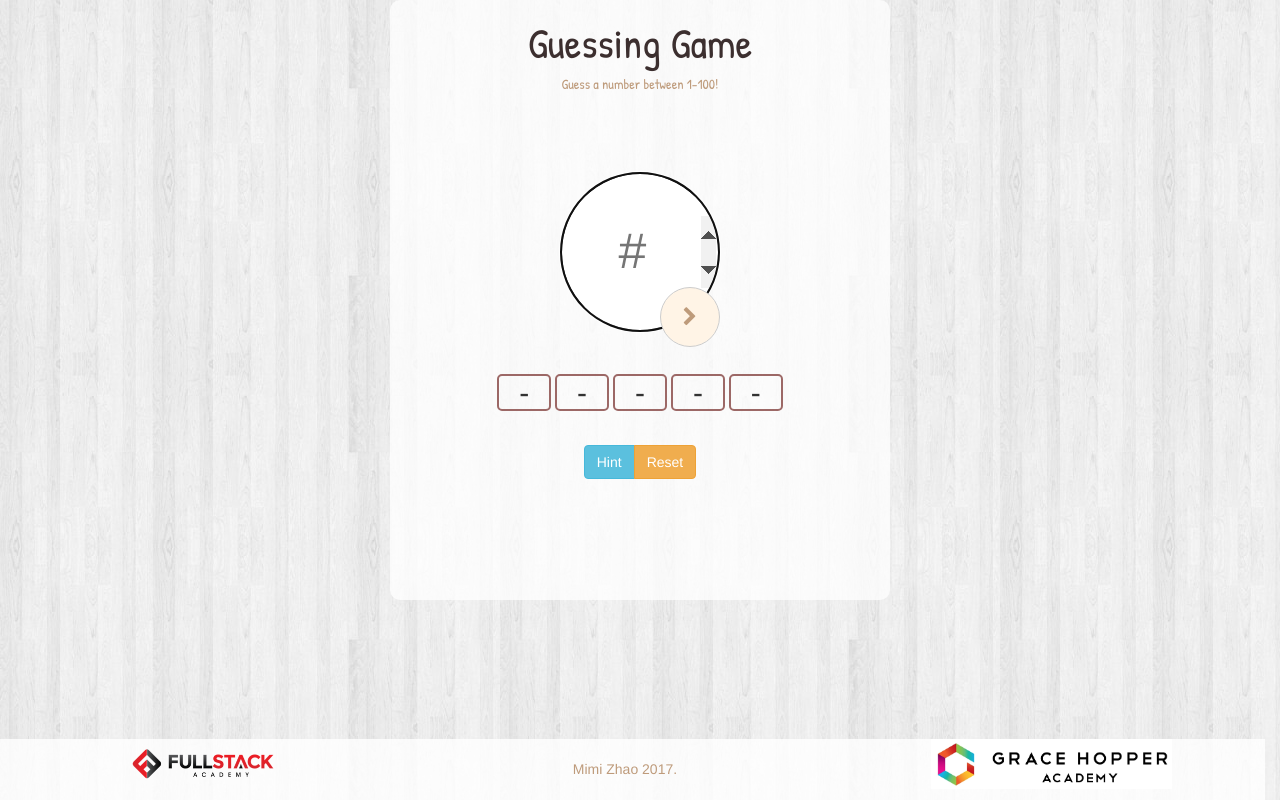
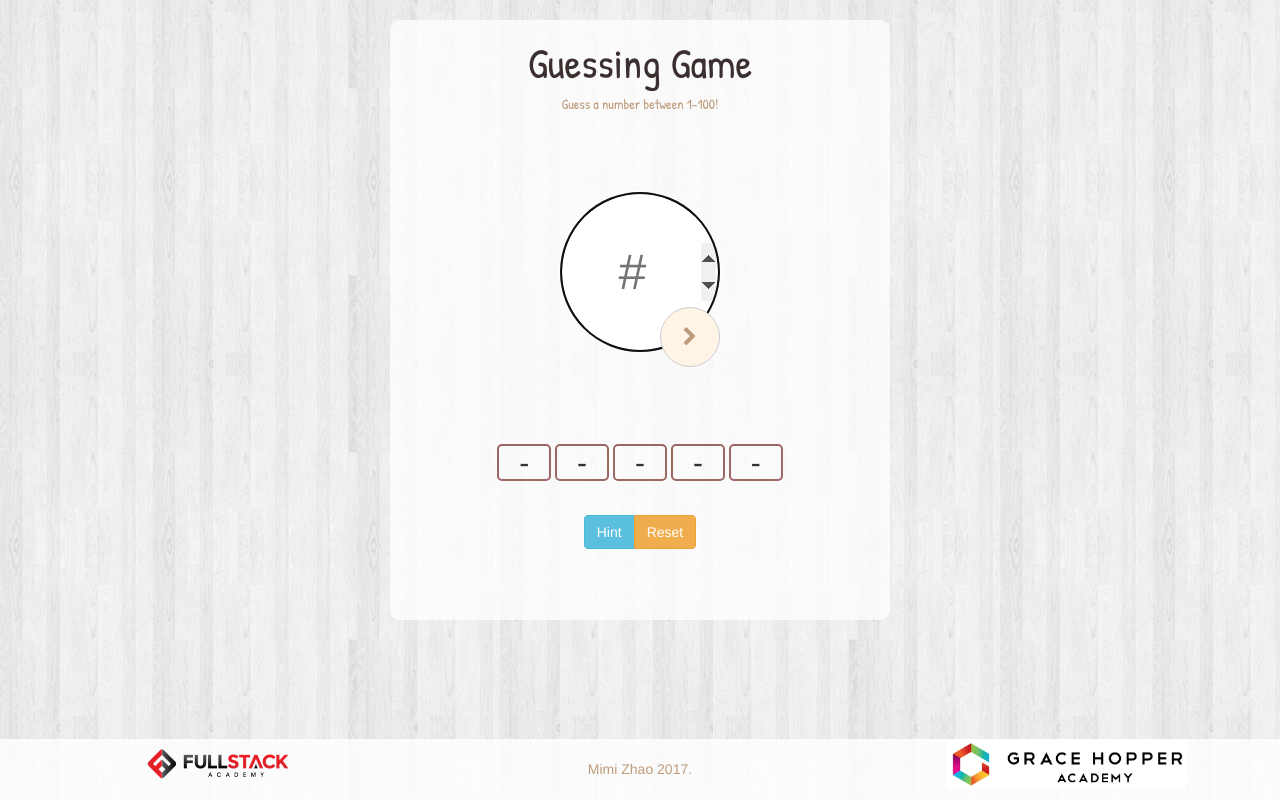
Before and after one commit to satsivi/Guessing-Game, a plain HTML site: page index.html in a window 1280 px wide. Drawn offline with nearby package versions, Linux system fonts and the light colour scheme.

Commit message:
A few more margin/padding adjustments. Footer not stretching all the way fixed.

```diff
--- a/index.html
+++ b/index.html
@@ -30,7 +30,7 @@
 </button>
     </div>
 
-    <div id='guess-list'>
+    <div id='guessList'>
       <ul>
         <li class='guess'>-</li>
         <li class='guess'>-</li>
--- a/style.css
+++ b/style.css
@@ -24,7 +24,6 @@ h5{
   color: #be9b7b;
 }
 
-
 .btn-default{
   background-color: #fff4e6 !important;
   color: #be9b7b !important;
@@ -39,6 +38,11 @@ h5{
   text-align: center;
 }
 
+.row{
+  padding: 0;
+  margin: 0;
+}
+
 #header {
   text-align: center;
   font-family: 'Patrick Hand', cursive;
@@ -50,10 +54,11 @@ h5{
 }
 
 #container {
-  margin: auto;
-  padding: auto;
-  max-width: 500px;
-  min-height: 600px;
+  margin-left: auto;
+  margin-right: auto;
+  margin-top: 20px;
+  width: 500px;
+  height: 600px;
   border-radius: 10px;
   background-color:rgba(255, 255, 255, 0.75);
 }
@@ -78,10 +83,8 @@ h5{
 
 #guess-input{
   font-size: 50px;
-  max-width: 160px;
-  min-width: 160px;
-  max-height: 160px;
-  min-height: 160px;
+  height: 160px;
+  width: 160px;
   border-radius: 50%;
 }
 
@@ -97,6 +100,10 @@ h5{
   left: 50px;
 }
 
+#guessList{
+  padding-top: 50px;
+}
+
 #footer{
   width: 100%;
   background-color:rgba(255, 255, 255, 0.8);
```
